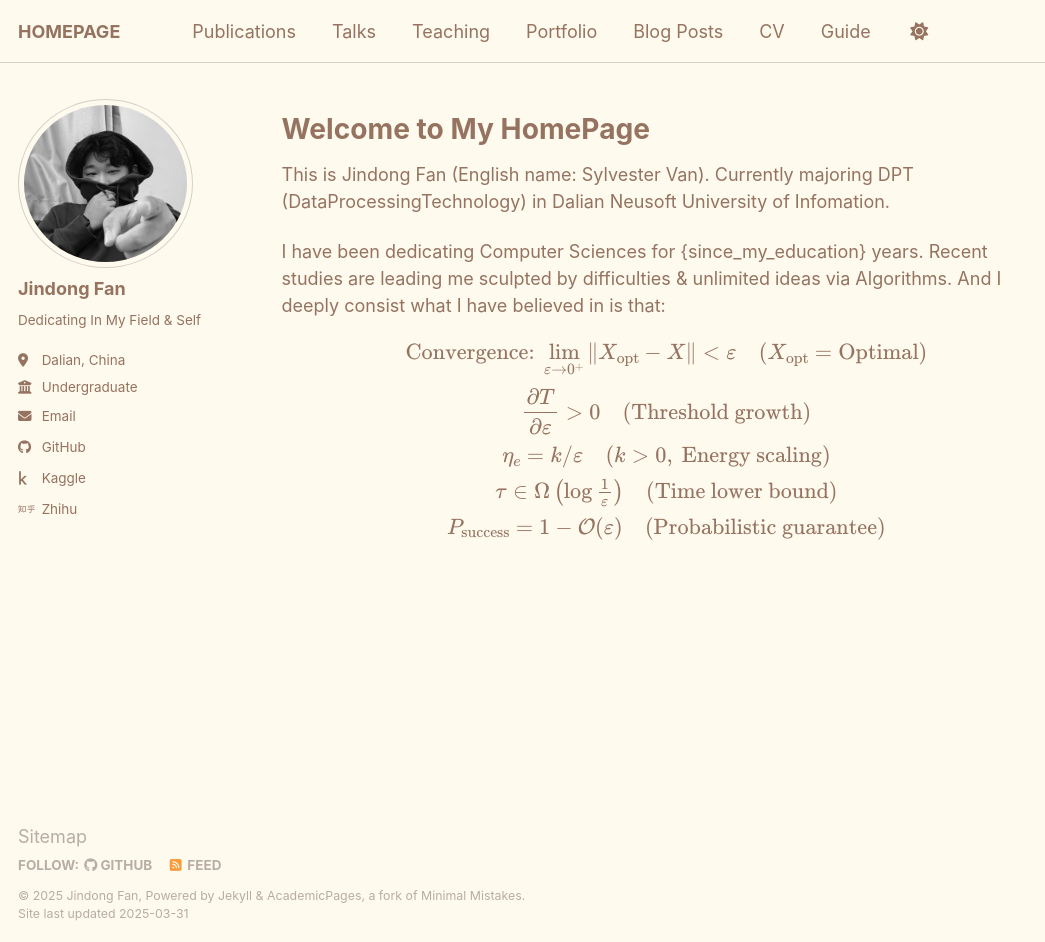
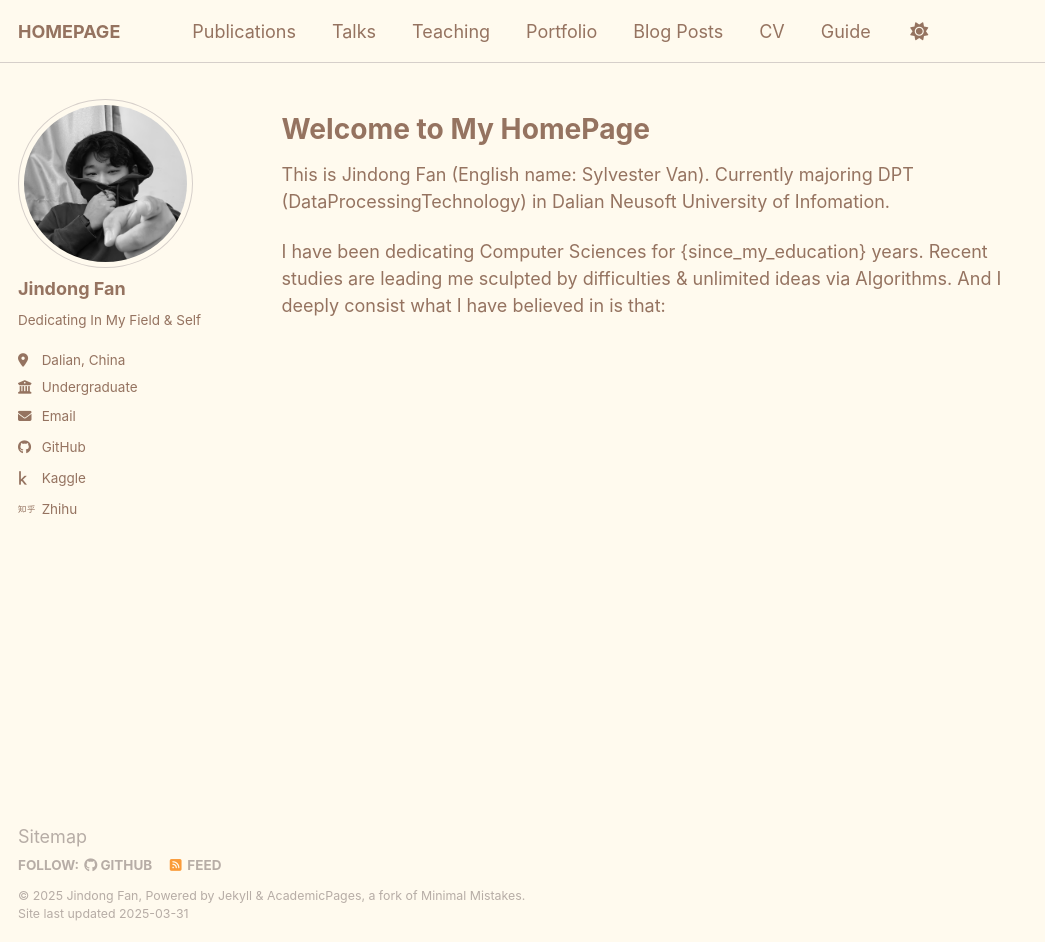
Before and after one commit to Sylvestervan/sylvestervan.github.io, a Jekyll site: the page built from _pages/about.md, in a window 1280 px wide and 942 px high. Shown: the whole window, without its empty margins (0-1045 px from the left). Built offline with Jekyll 4.4.1, drawn with Linux system fonts in a browser that asks for light colours.

```diff
--- a/_pages/about.md
+++ b/_pages/about.md
@@ -15,10 +15,6 @@ I have been dedicating Computer Sciences for {since_my_education} years. Recent
 
 $$
 \displaylines{
-\text{Convergence: } \lim_{\varepsilon \to 0^+} \|X_{\text{opt}} - X\| < \varepsilon \quad (X_{\text{opt}} = \text{Optimal}) \\
-\frac{\partial T}{\partial \varepsilon} > 0 \quad \text{(Threshold growth)} \\
-\eta_e = k/\varepsilon \quad (k > 0, \text{ Energy scaling}) \\
-\tau \in \Omega\left(\log\tfrac{1}{\varepsilon}\right) \quad \text{(Time lower bound)} \\
-P_{\text{success}} = 1 - \mathcal{O}(\varepsilon) \quad \text{(Probabilistic guarantee)}
+
 }
 $$
```
